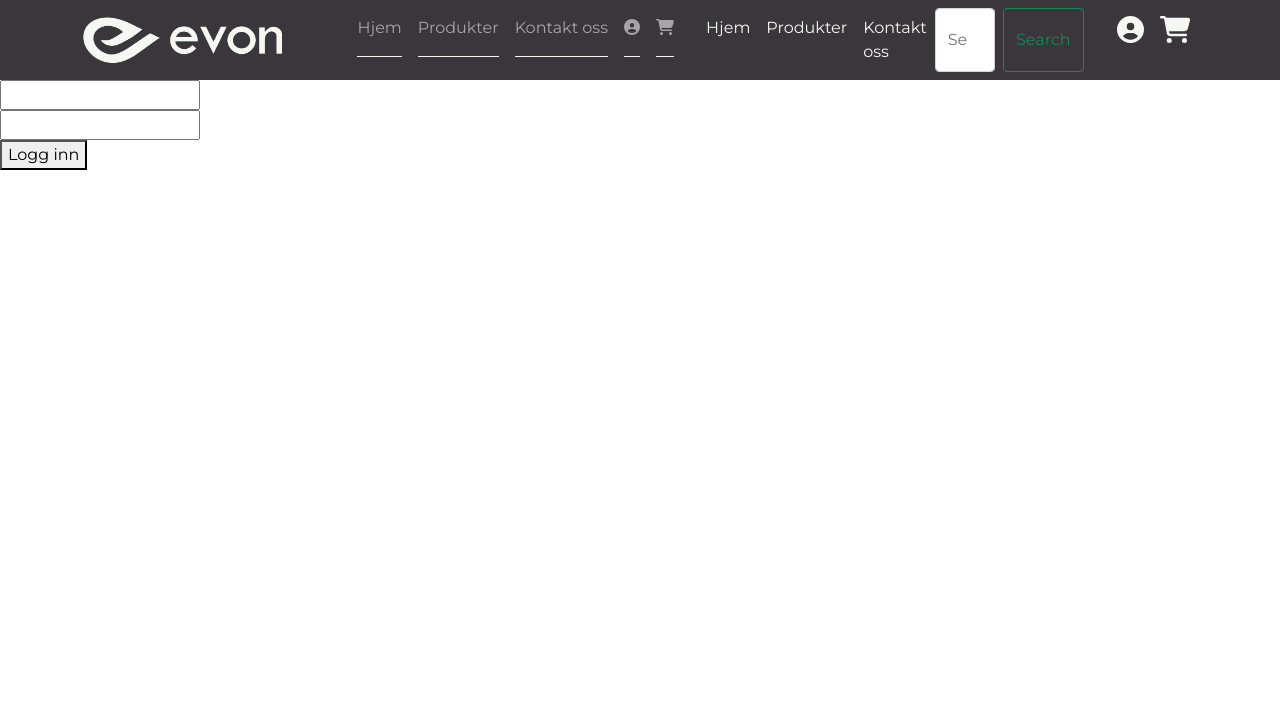
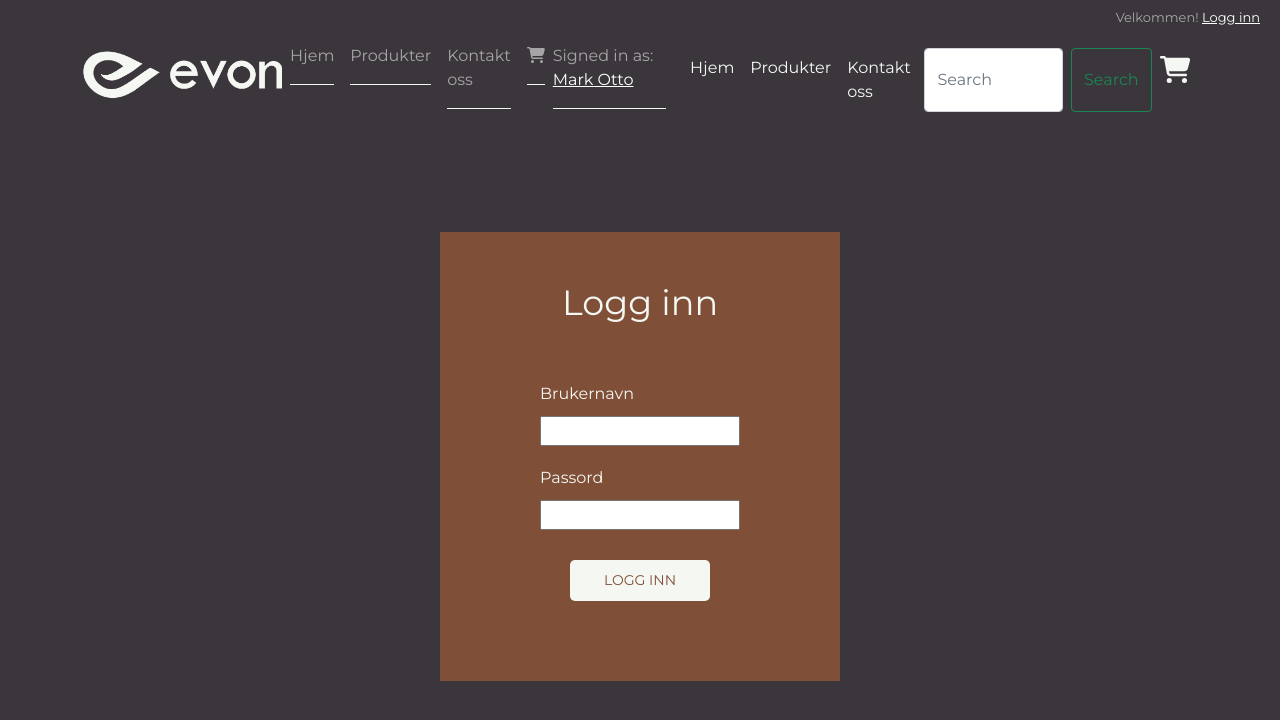
Before and after one commit to Noroff-FEU-Assignments/project-exam-2-kristofferrottingen, a React (Create React App) app: page /login in a window 1280 px wide. Shown: the top 720 px of the page. Built offline with nearby package versions, Linux system fonts and the light colour scheme.

Commit message:
login and nav are done

```diff
--- a/src/App.js
+++ b/src/App.js
@@ -8,9 +8,11 @@ import ProductPage from "./sites/ProductPage"
 import DetailsPage from "./sites/DetailsPage";
 import ContactPage from "./sites/ContactPage";
 import LoginForm from "./sites/Login";
+import { AuthProv } from "./context/Auth";
 
 function App() {
   return (
+    <AuthProv>
       <Router>
         <div>
           <Navs />
@@ -24,6 +26,7 @@ function App() {
         </Routes>
         </div>
       </Router>
+    </AuthProv>
   );
 }
 
--- a/src/components/Navbar.js
+++ b/src/components/Navbar.js
@@ -1,22 +1,46 @@
-import React from 'react'
+import React, { useContext } from 'react';
 import { Navbar, Nav, Container, Offcanvas, Form, FormControl, Button } from 'react-bootstrap';
 import EvonLogo from '../images/logo-liggende.png';
 import { FontAwesomeIcon } from '@fortawesome/react-fontawesome';
-import { faCircleUser} from '@fortawesome/free-solid-svg-icons';
 import { faCartShopping } from '@fortawesome/free-solid-svg-icons';
+import AuthCon from '../context/Auth';
+import { useNavigate } from 'react-router-dom';
+import { Link } from 'react-router-dom';
 
 function Navs() {
+
+  const [authState, setAuthState] = useContext(AuthCon);
+
+  const navigate = useNavigate();
+
+  function LogOut() {
+    setAuthState(null);
+    navigate("/");
+  }
+
   return (
     <Navbar variant='dark'  expand="lg">
+        <Navbar.Collapse className="upper-nav justify-content-end">
+          {authState ? (
+            <Navbar.Text>
+              Heisann: {authState} | <a onClick={LogOut}>Logg ut</a>
+            </Navbar.Text>) :
+            (
+              <Navbar.Text>
+                Velkommen! <a href='/login'>Logg inn</a>
+              </Navbar.Text>
+            )
+          }
+        </Navbar.Collapse>
         <Container>
-            <Navbar.Brand href="/">
+            <Link className='nav-logo' to="/">
               <img
                 src={EvonLogo}
                 width="200"
                 className="d-inline-block align-top"
                 alt=""
               />
-            </Navbar.Brand>
+            </Link  >
             <Navbar.Toggle aria-controls="basic-navbar-nav" />
             <Navbar.Collapse bg="dark" id="basic-navbar-nav">
               <Navbar.Offcanvas
@@ -29,23 +53,23 @@ function Navs() {
                 </Offcanvas.Header>
                 <Offcanvas.Body>
                 <Nav className="me-auto justify-content-end flex-grow-1 pe-3">
-                  <Nav.Link href="/">Hjem</Nav.Link>
-                  <Nav.Link href="/produkter">Produkter</Nav.Link>
-                  <Nav.Link href="/kontakt">Kontakt oss</Nav.Link>
-                  <Nav.Link href="/login">
-                    <FontAwesomeIcon className='icons' icon={faCircleUser}/>
-                  </Nav.Link>
-                  <Nav.Link href='/cart'>
+                  <Link className='nav-link' to="/">Hjem</Link>
+                  <Link className='nav-link' to="/produkter">Produkter</Link>
+                  <Link className='nav-link' to="/kontakt">Kontakt oss</Link>
+                  <Link className='nav-link' to='/cart'>
                     <FontAwesomeIcon className='icons' icon={faCartShopping}/>
-                  </Nav.Link>
+                  </Link>
+                  <Navbar.Text>
+                    Signed in as: <a href="/login">Mark Otto</a>
+                  </Navbar.Text>
                 </Nav>
                 </Offcanvas.Body>
               </Navbar.Offcanvas>
             </Navbar.Collapse>
             <Nav className="me-auto web-nav">
-              <Nav.Link href="/">Hjem</Nav.Link>
-              <Nav.Link href="/produkter">Produkter</Nav.Link>
-              <Nav.Link href="/kontakt">Kontakt oss</Nav.Link>
+              <Link className='nav-link' to="/">Hjem</Link>
+              <Link className='nav-link' to="/produkter">Produkter</Link>
+              <Link className='nav-link' to="/kontakt">Kontakt oss</Link>
               <Form className="d-flex">
                 <FormControl
                   type="search"
@@ -55,12 +79,9 @@ function Navs() {
                 />
                 <Button variant="outline-success">Search</Button>
               </Form>
-              <Nav.Link href="/login">
-                <FontAwesomeIcon className='icons fa-1' icon={faCircleUser}/>
-              </Nav.Link>
-              <Nav.Link href='/cart'>
+              <Link className='nav-link' to='/cart'>
                 <FontAwesomeIcon className='icons' icon={faCartShopping}/>
-              </Nav.Link>
+              </Link>
             </Nav>
         </Container>
     </Navbar>
--- /dev/null
+++ b/src/context/Auth.js
@@ -0,0 +1,13 @@
+import React from 'react';
+import useLocalStorage from '../localstorage/HookLocalStorage';
+
+const AuthCon = React.createContext([null, () => {}]);
+
+export const AuthProv = (props) => {
+    const [authState, setAuthState] = useLocalStorage("key", null);
+
+    return <AuthCon.Provider value={[authState, setAuthState]}>{props.children}</AuthCon.Provider>;
+
+}
+
+export default AuthCon;
--- /dev/null
+++ b/src/localstorage/HookLocalStorage.js
@@ -0,0 +1,44 @@
+import { useState } from "react";
+
+
+export default function useLocalStorage(key, initialValue) {
+  // State to store our value
+  // Pass initial state function to useState so logic is only executed once
+  const [storedValue, setStoredValue] = useState(() => {
+    if (typeof window === "undefined") {
+      return initialValue;
+    }
+
+    try {
+      // Get from local storage by key
+      const item = window.localStorage.getItem(key);
+      // Parse stored json or if none return initialValue
+      return item ? JSON.parse(item) : initialValue;
+    } catch (error) {
+      // If error also return initialValue
+      console.log(error);
+      return initialValue;
+    }
+  });
+
+  // Return a wrapped version of useState's setter function that ...
+  // ... persists the new value to localStorage.
+  const setValue = (value) => {
+    try {
+      // Allow value to be a function so we have same API as useState
+      const valueToStore =
+        value instanceof Function ? value(storedValue) : value;
+      // Save state
+      setStoredValue(valueToStore);
+      // Save to local storage
+      if (typeof window !== "undefined") {
+        window.localStorage.setItem(key, JSON.stringify(valueToStore));
+      }
+    } catch (error) {
+      // A more advanced implementation would handle the error case
+      console.log(error);
+    }
+  };
+
+  return [storedValue, setValue];
+}
--- a/src/sass/pages/_contactPage.scss
+++ b/src/sass/pages/_contactPage.scss
@@ -40,7 +40,7 @@
             }
 
             span {
-                font-size: 14px;
+                font-size: 12px;
                 color: red;
             }
 
--- /dev/null
+++ b/src/sass/pages/_loginPage.scss
@@ -0,0 +1,67 @@
+.login-page{
+    background-color: $primary-color;
+    color: $secondary-color;
+    padding: 100px 20px;
+    width: 100%;
+    height: 90vh;
+
+    .login-form{
+       display: flex;
+       flex-direction: column;
+       align-items: center;
+       justify-content: center;
+       padding: 50px;
+       background-color: $third-color;
+       max-width: 400px;
+       margin: 0 auto;
+
+        h1 {
+            padding-bottom: 30px;
+            font-size: 35px;
+        }
+
+        fieldset{
+            display: flex;
+            flex-direction: column;
+
+
+            .login-section{
+                display: flex;
+                flex-direction: column;
+                max-width: 230px;
+
+                label{
+                    padding-top: 20px;
+                }
+
+                input{
+                    margin-top: 10px;
+                }
+
+                span{
+                    font-size: 14px;
+                    color: red;
+                }
+            }
+
+            button {
+                margin: 30px auto;
+                padding: 10px 30px;
+                font-size: 14px;
+                border: none;
+                background-color: $secondary-color;
+                color: $third-color;
+                border-radius: 5px;
+                transition: all 0.3s ease-in;
+                text-transform: uppercase;
+                width: 140px;
+
+                &:hover {
+                    transition: all 0.3s ease-out;
+                    background-color: $primary-color;
+                    color: $secondary-color;
+                }
+            }
+        }
+    }
+}
--- a/src/sass/pages/_productPage.scss
+++ b/src/sass/pages/_productPage.scss
@@ -11,6 +11,7 @@
 
         h1{
             font-weight: 800;
+            font-size: 35px;
         }
 
         .line-product-hero{
@@ -63,6 +64,7 @@
                 color: $primary-color;
                 transition: all 0.2s ease;
                 text-align: left;
+                padding: 3px;
 
                 &:hover{
                     transition: all 0.2s ease;
--- a/src/sass/partials/_navbar.scss
+++ b/src/sass/partials/_navbar.scss
@@ -1,5 +1,24 @@
 .navbar{
     background-color: $primary-color;
+    display: block !important;
+    padding-top: 0 !important;
+
+    @media (max-width: 991px) {
+        padding-top: 0.5rem !important;
+    }
+}
+
+.nav-logo{
+    padding-bottom: 10px;
+}
+
+.upper-nav{
+    background: $primary-color;
+    font-size: 13px;
+    padding: 0px 20px;
+    max-width: 1320px;
+    margin: 0 auto;
+
 }
 
 .offcanvas {
--- a/src/sass/style.scss
+++ b/src/sass/style.scss
@@ -4,3 +4,4 @@
 @import 'pages/home';
 @import 'pages/productPage';
 @import 'pages/contactPage';
+@import 'pages/loginPage';
--- a/src/sites/Login.js
+++ b/src/sites/Login.js
@@ -3,47 +3,59 @@ import * as yup from "yup";
 import { yupResolver } from "@hookform/resolvers/yup";
 import axios from "axios";
 import { urlJWT } from "../api/Api";
+import Header from "../components/text/Heading";
+import AuthCon from "../context/Auth";
+import { useContext } from "react";
+import { useNavigate } from 'react-router-dom';
 
 const userSchema = yup.object().shape({
-	username: yup.string().required("Please enter your username"),
-	password: yup.string().required("Please enter your password"),
+	username: yup.string().required("Brukernavnet ditt mangler eller er ikke gyldig"),
+	password: yup.string().required("Passordet ditt mangler eller er ikke gyldig"),
 });
 
 export default function LoginForm() {
 
+    const navigate = useNavigate();
 
 	const { register, handleSubmit, formState: { errors } } = useForm({
         resolver: yupResolver(userSchema),
     });
+
+    const [authState, setAuthState] = useContext(AuthCon);
 
 	async function onSubmit(data) {
 
 		console.log(errors);
 
 		try {
-			const response = await axios.post(urlJWT, data);
-			console.log("response", response.data);
+			const resp = await axios.post(urlJWT, data);
+			console.log(resp.data);
+            setAuthState(resp.data.user_display_name);
+            navigate("/");
 		} catch (error) {
-			console.log("error", error);
+			console.log(error);
 		}
 	}
 
 	return (
-		<>
-			<form onSubmit={handleSubmit(onSubmit)}>
-				<fieldset>
-					<div>
+		<div className="login-page">
+			<form className="login-form" onSubmit={handleSubmit(onSubmit)}>
+				<Header title="Logg inn" />
+                <fieldset>
+					<div className="login-section">
+                        <label>Brukernavn</label>
 						<input {...register("username")} />
 						{errors.username && <span>{errors.username.message}</span>}
 					</div>
 
-					<div>
+					<div className="login-section">
+                        <label>Passord</label>
 						<input{...register("password")} type="password" />
 						{errors.password && <span>{errors.password.message}</span>}
 					</div>
 					<button>Logg inn</button>
 				</fieldset>
 			</form>
-		</>
+		</div>
 	);
 }
```
Also changed, not shown: src/components/common/FormError.js (deleted, +0 -9 lines). Lines whose indentation alone changed are shown as unchanged.
